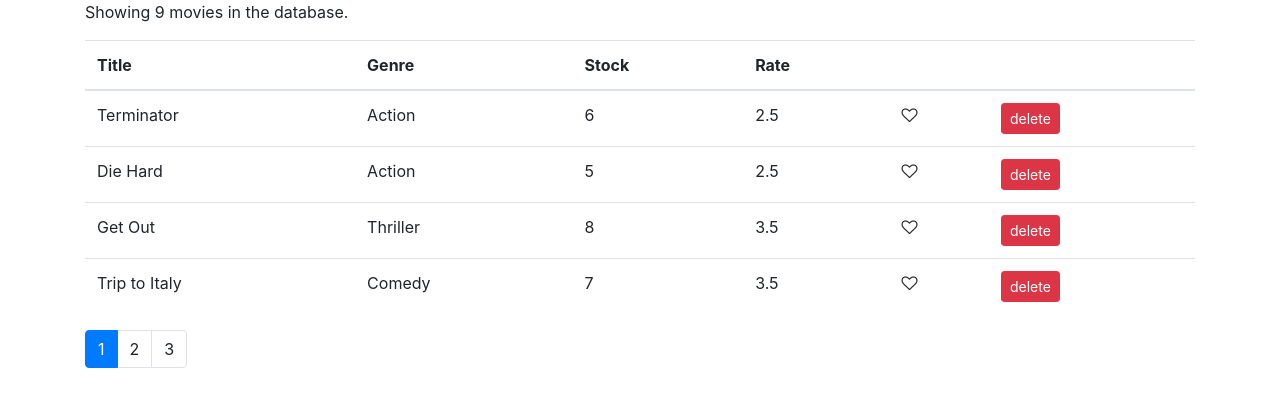
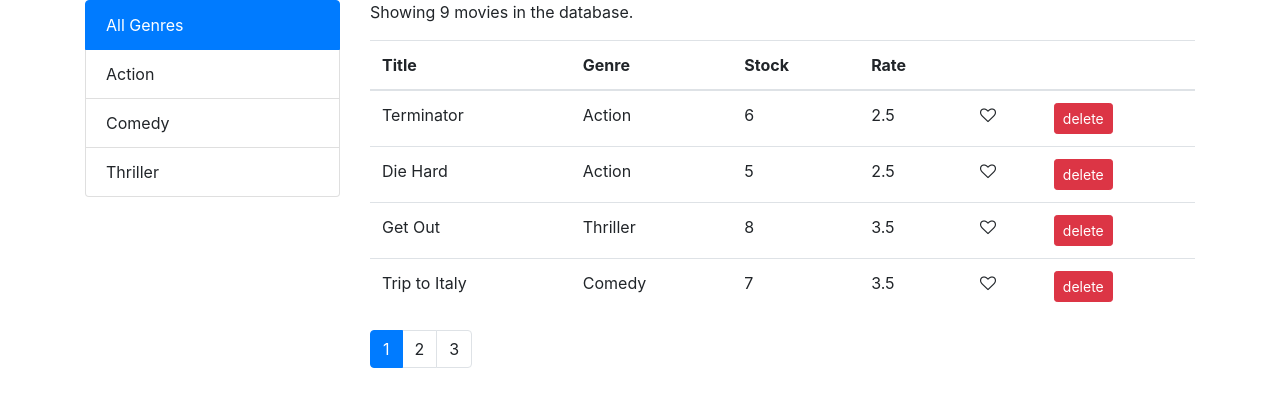
Before and after one commit to ocsfwarch/vidly, a React (Create React App) app: page / in a window 1280 px wide. Shown: the top 406 px of the page. Built offline with nearby package versions, Linux system fonts and the light colour scheme.

Commit message:
Adds ListGroup component

```diff
--- /dev/null
+++ b/src/components/common/listGroup.jsx
@@ -0,0 +1,27 @@
+import React from 'react'
+
+const ListGroup = (props) => {
+    const { items, selectedItem, onItemSelect } = props
+    return (
+        <ul className="list-group">
+            {items.map(
+                (item) =>
+                    <li
+                        key={item[props.textProperty]}
+                        onClick={() => onItemSelect(item)}
+                        className={selectedItem === item ? "list-group-item active" : "list-group-item" }
+                    >
+                        {item[props.textProperty]}
+                    </li>
+                )
+            }
+        </ul>
+    );
+}
+
+ListGroup.defaultProps = {
+    textProperty: 'name',
+    keyProperty: '_id'
+}
+
+export default ListGroup;
--- a/src/components/movies.jsx
+++ b/src/components/movies.jsx
@@ -1,15 +1,24 @@
 import React, { Component } from "react";
 import { getMovies } from "../services/fakeMovieService";
+import { getGenres } from "../services/fakeGenreService";
 import Like from "./common/like";
 import Pagination from './common/pagination'
+import ListGroup from './common/listGroup'
 import { paginate } from '../utils/paginate'
 
 class Movies extends Component {
   state = {
-    movies: getMovies(),
+    movies: [],
+    genres: [],
     pageSize: 4,
     currentPage: 1,
+    selectedGenre: ""
   };
+
+  componentDidMount() {
+    const genres = [{name: 'All Genres'}, ...getGenres()]
+    this.setState({movies: getMovies(), genres, selectedGenre: genres[0]})
+  }
 
   handleDelete = (movie) => {
     const movies = this.state.movies.filter(({ _id }) => _id !== movie._id);
@@ -28,17 +37,34 @@
     this.setState({currentPage: page})
   }
 
+  handleGenreSelect = (genre) => {
+    console.log(`handleGenreSelect = ${genre.name}`)
+    this.setState({selectedGenre: genre, currentPage: 1})
+  }
+
   render() {
     const { length: totalMovies } = this.state.movies;
-    const { pageSize, currentPage, movies: allMovies} = this.state;
-    const movies = paginate(allMovies, currentPage, pageSize)
+    const { pageSize, currentPage, selectedGenre, movies: allMovies} = this.state;
+
+    const filteredMovies = selectedGenre && selectedGenre._id
+      ? allMovies.filter((movie) => movie.genre._id === selectedGenre._id)
+      : allMovies
+    const movies = paginate(filteredMovies, currentPage, pageSize)
 
     if (totalMovies === 0) {
       return <p>There are no movies in the database</p>;
     }
     return (
-      <React.Fragment>
-        <p>Showing {totalMovies} movies in the database.</p>
+      <div className="row">
+        <div className="col-3">
+          <ListGroup
+            items={this.state.genres}
+            selectedItem={this.state.selectedGenre}
+            onItemSelect={this.handleGenreSelect}
+            />
+        </div>
+        <div className="col">
+          <p>Showing {filteredMovies.length} movies in the database.</p>
           <table className="table">
             <thead>
               <tr>
@@ -76,12 +102,13 @@
             </tbody>
           </table>
           <Pagination
-          itemsCount={totalMovies}
+            itemsCount={filteredMovies.length}
             pageSize={this.state.pageSize}
             currentPage={this.state.currentPage}
             onPageChange={this.handlePageChange} >
           </Pagination>
-      </React.Fragment>
+        </div>
+      </div>
     );
   }
 }
```
Lines whose indentation alone changed are shown as unchanged.
